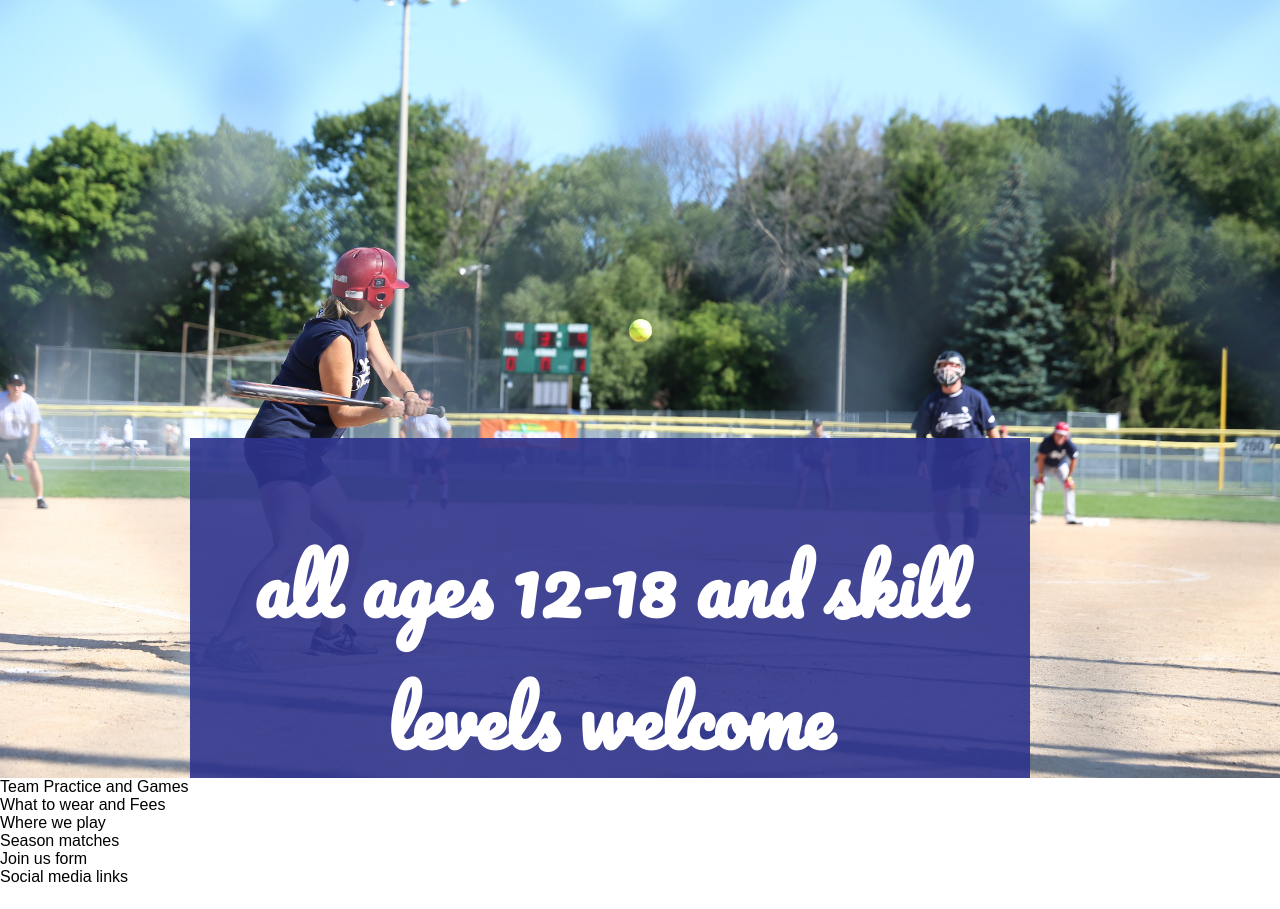
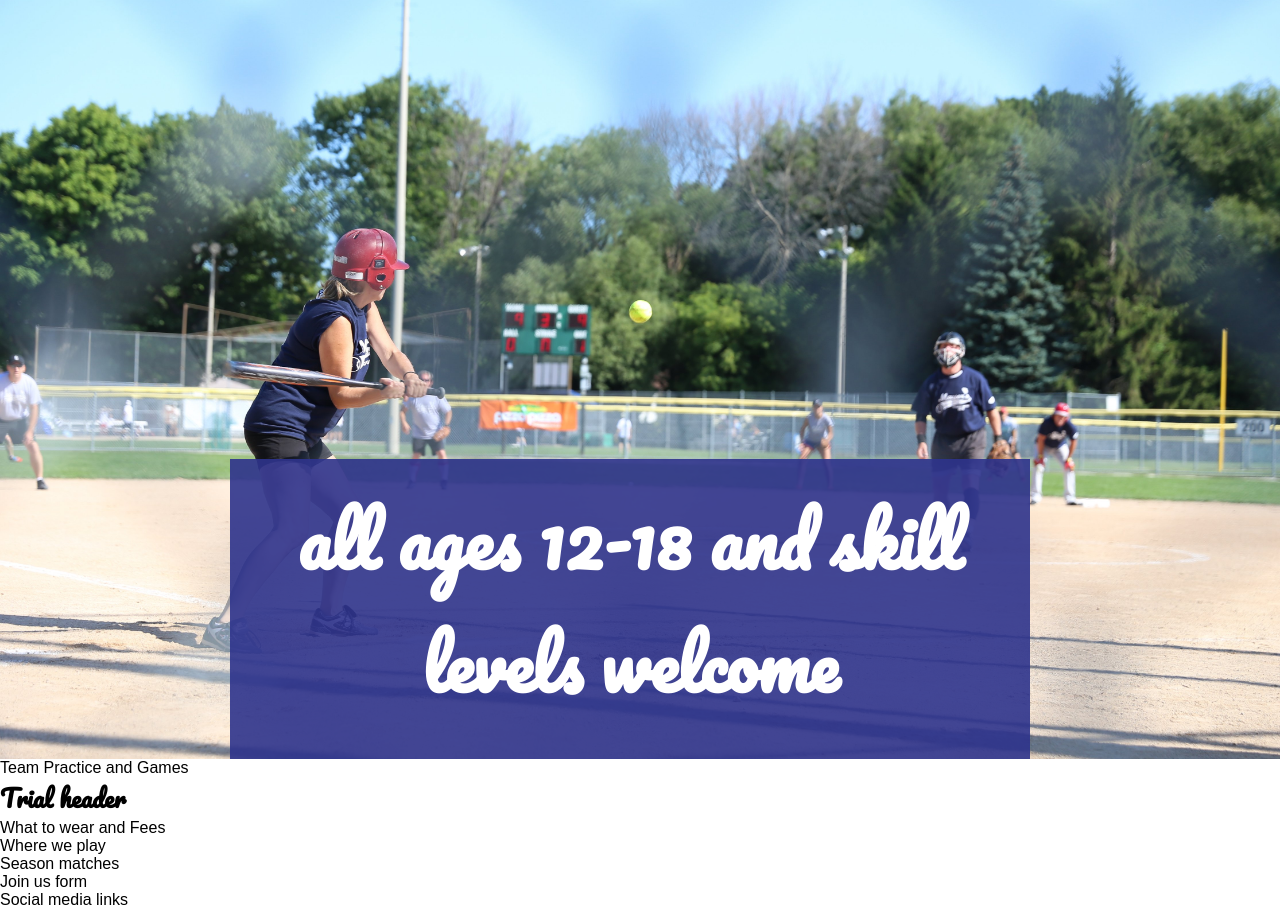
Before and after one commit to Rhesmika/newmarket-youth-baseball-old, a plain HTML site: page index.html in a window 1280 px wide. Shown: the part 191-1100 px from the top of the page. Before the commit the page ends 1077 px from the top, so only its background shows below. Drawn offline with Linux system fonts and the light colour scheme.

Commit message:
Update css for hero title

```diff
--- a/assets/css/stylesheet.css
+++ b/assets/css/stylesheet.css
@@ -1,12 +1,16 @@
 @import url('https://fonts.googleapis.com/css2?family=Montserrat:wght@370&family=Pacifico&display=swap');
-html, body{margin:0px; padding:0px;}
+*{
+    margin: 0;
+    padding: 0;
+    border: none;
+}
 
 
 body{
     font-family: 'Montserrat', sans-serif;
 }
 
-h1, h2, h3, h4, h5, h6 {
+h1, h2 {
     font-family: 'Pacifico', cursive;
 }
 
@@ -76,11 +80,11 @@ header{
 
     bottom: 0px;
     right: 250px;
+}
 
+#hero-title h2{
     padding: 20px;
-
     color:white;
-    font-size: 50px;
+    font-size: 70px;
     text-align: center;
-
 }
--- a/index.html
+++ b/index.html
@@ -42,6 +42,9 @@
     </section>
 
     <section>Team Practice and Games</section>
+    <h2>Trial header</h2>
+
+
     <section>What to wear and Fees</section>
     <section>Where we play</section>
     <section>Season matches</section>
```
